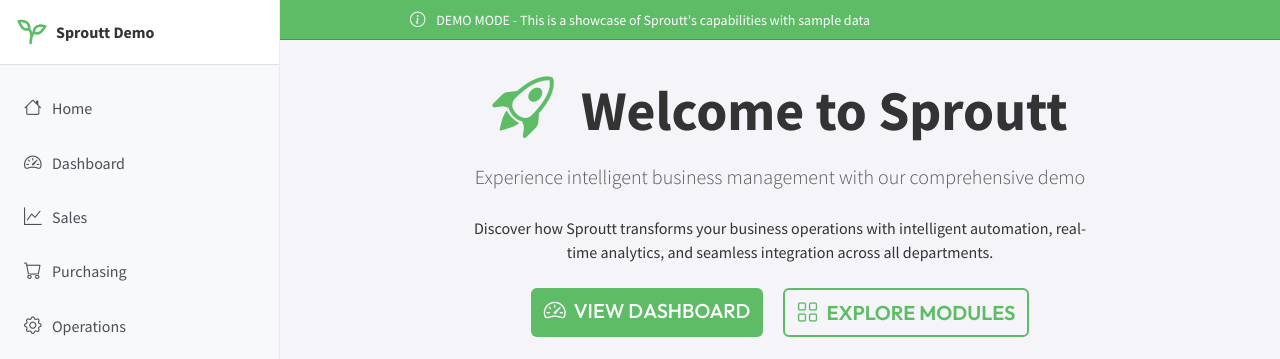
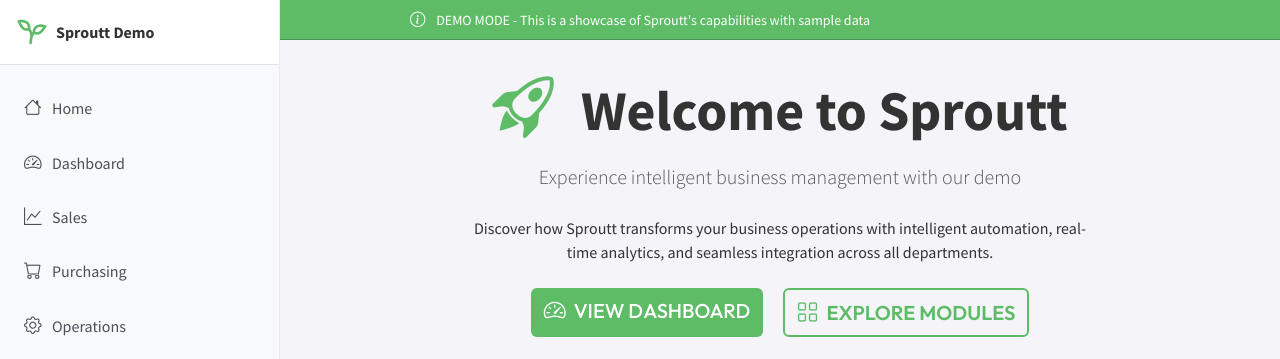
Before and after one commit to Slivoc/sproutt-demo, a Flask app: page / in a window 1280 px wide. Shown: the top 359 px of the page. Run offline with Flask 3, Linux system fonts and the light colour scheme; some libraries are stand-ins or nearby versions.

Commit message:
removing "comprehensive"

```diff
--- a/templates/demo/index.html
+++ b/templates/demo/index.html
@@ -11,7 +11,7 @@
             Welcome to Sproutt
         </h1>
         <p class="lead text-muted mb-4">
-            Experience intelligent business management with our comprehensive demo
+            Experience intelligent business management with our demo
         </p>
         <div class="row justify-content-center">
             <div class="col-md-8">
```
